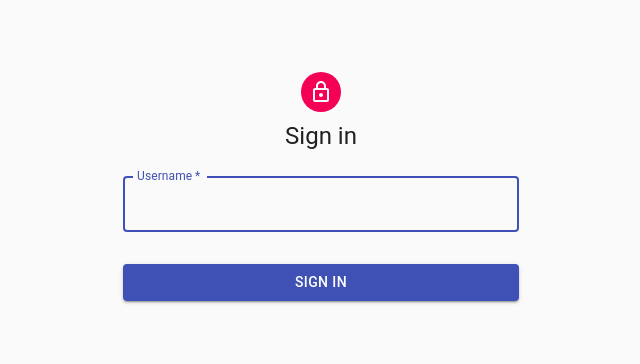
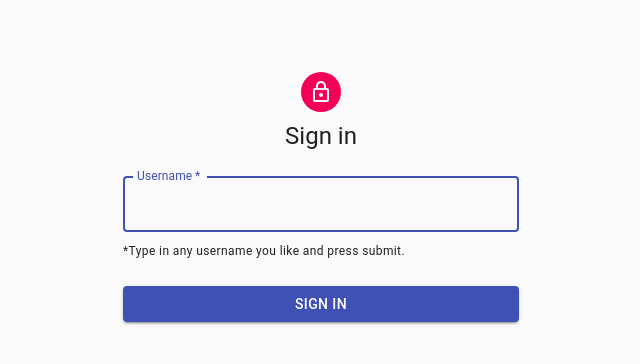
Before and after one commit to mmlak-0109/persist-signin-state, a React (Create React App) app: page /sign-in in a window 1280 px wide. Shown: the top 364 px of the page, without its empty margins (319-959 px from the left). Built offline with nearby package versions, Linux system fonts and the light colour scheme.

Commit message:
feat: add info caption below username text field

```diff
--- a/src/components/SignIn.js
+++ b/src/components/SignIn.js
@@ -75,6 +75,9 @@ export default function SignIn() {
             autoFocus
             onChange={handleChange}
           />
+          <Typography variant='caption'>
+            *Type in any username you like and press submit.
+          </Typography>
           <Button
             type="submit"
             fullWidth
```
